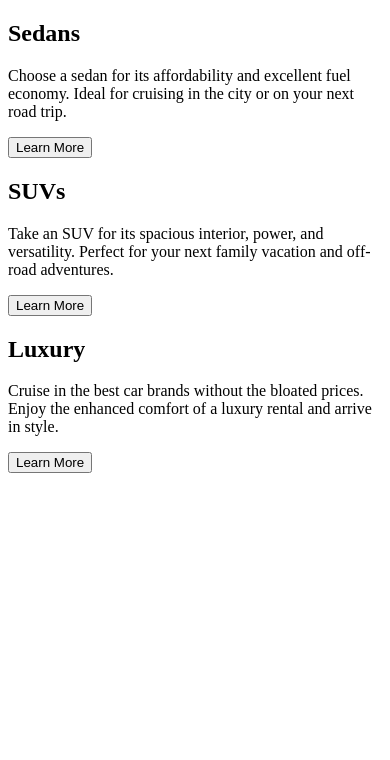
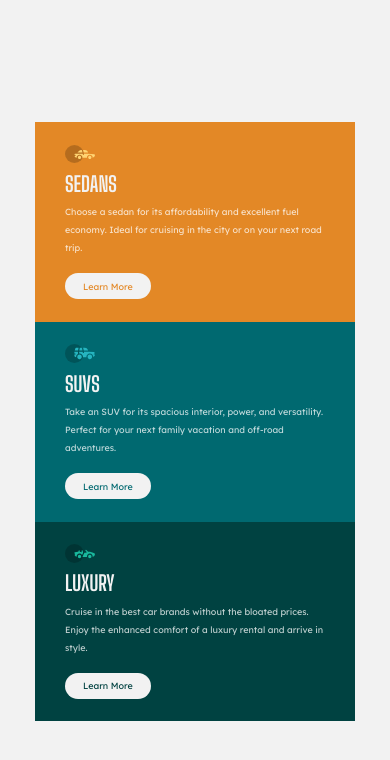
Before and after one commit to ijbenton/3-column-preview-card-component, a plain HTML site: page dist/index.html in a window 390 px wide. Drawn offline with Linux system fonts and the light colour scheme.

Commit message:
finished

```diff
--- a/dist/index.html
+++ b/dist/index.html
@@ -6,12 +6,18 @@
   <meta name="viewport" content="width=device-width, initial-scale=1.0">
   <!-- displays site properly based on user's device -->
   <link rel="icon" type="image/png" sizes="32x32" href="./images/favicon-32x32.png">
+  <link rel="preconnect" href="https://fonts.googleapis.com">
+  <link rel="preconnect" href="https://fonts.gstatic.com" crossorigin>
+  <link href="https://fonts.googleapis.com/css2?family=Big+Shoulders+Display:wght@700&family=Lexend+Deca&display=swap"
+    rel="stylesheet">
+  <link rel="stylesheet" href="./css/style.css">
   <title>Frontend Mentor | 3-column preview card component</title>
 </head>
 
 <body>
   <div class="cards">
     <div class="card">
+      <img class="card__icon" src="./images/icon-sedans.svg" alt="sedan car icon" />
       <h2 class="card__title">
         Sedans
       </h2>
@@ -22,6 +28,7 @@
       <button class="card__btn">Learn More</button>
     </div>
     <div class="card">
+      <img class="card__icon" src="./images/icon-suvs.svg" alt="suv car icon" />
       <h2 class="card__title">
         SUVs
       </h2>
@@ -32,6 +39,7 @@
       <button class="card__btn">Learn More</button>
     </div>
     <div class="card">
+      <img class="card__icon" src="./images/icon-luxury.svg" alt="luxury car icon" />
       <h2 class="card__title">
         Luxury
       </h2>
--- a/scss/_variables.scss
+++ b/scss/_variables.scss
@@ -0,0 +1,5 @@
+$orange: hsl(31, 77%, 52%);
+$cyan: hsl(184, 100%, 22%);
+$dark-cyan: hsl(179, 100%, 13%);
+$white-transparent: hsla(0, 0%, 100%, 0.75);
+$light-gray: hsl(0, 0%, 95%);
--- a/scss/style.scss
+++ b/scss/style.scss
@@ -0,0 +1,128 @@
+@import './_variables.scss';
+
+* {
+    margin: 0;
+    padding: 0;
+    box-sizing: border-box;
+    font-family: 'Lexend Deca';
+}
+
+html, body {
+    height: 100%;
+    font-size: 15px;
+}
+
+body {
+    background: $light-gray;
+    display: flex;
+    align-items: center;
+    justify-content: center;
+}
+
+.cards {
+    display: flex;
+    width: 850px;
+    height: 500px;
+
+    @media (max-width: 1200px) {
+        flex-direction: column;
+        width: 320px;
+        height: 600px;
+    }
+}
+
+.card {
+    display: flex;
+    flex-direction: column;
+    flex: 0 1 33.3%;
+    height: 100%;
+    padding: 3rem;
+
+    &:first-child {
+        background: $orange;
+        .card__btn {
+            color: $orange;
+            &:hover {
+                color: $light-gray;
+            }
+        }
+    }
+    &:nth-child(2) {
+        background: $cyan;
+        .card__btn {
+            color: $cyan;
+            &:hover {
+                color: $light-gray;
+            }
+        }
+    }
+    &:last-child {
+        background: $dark-cyan;
+        .card__btn {
+            color: $dark-cyan;
+            &:hover {
+                color: $light-gray;
+            }
+        }
+    }
+
+    &__icon {
+        width: 60px;
+    }
+
+    &__title {
+        font-family: 'Big Shoulders Display';
+        text-transform: uppercase;
+        color: $light-gray;
+        padding: 2rem 0;
+        font-size: 2.2rem;
+    }
+
+    &__description {
+        color: $white-transparent;
+        line-height: 1.7rem;
+        font-size: 0.85rem;
+    }
+
+    &__btn {
+        margin-top: auto;
+        background: $light-gray;
+        border: none;
+        border-radius: 30px;
+        padding: 1rem 1.5rem;
+        width: 80%;
+
+        &:hover {
+            cursor: pointer;
+            background: inherit;
+            border: 2px solid $light-gray;
+            color: $light-gray;
+        }
+    }
+
+    @media (max-width: 1200px) {
+        height: 33.3%;
+        padding: 1.5rem 2rem;
+
+        &__icon {
+            width: 30px;
+        }
+
+        &__title {
+            padding: .5rem 0;
+            font-size: 1.4rem;
+        }
+
+        &__description {
+            line-height: 1.2rem;
+            font-size: 0.6rem;
+        }
+
+        &__btn {
+            font-size: .6rem;
+            padding: .5rem;
+            width: 33%;
+
+        }
+    }
+}
```
Also changed, not shown: dist/css/style.css (added), dist/images/favicon-32x32.png (renamed from images/favicon-32x32.png), dist/images/icon-luxury.svg (renamed from images/icon-luxury.svg), dist/images/icon-sedans.svg (renamed from images/icon-sedans.svg), dist/images/icon-suvs.svg (renamed from images/icon-suvs.svg), 1 other file.
